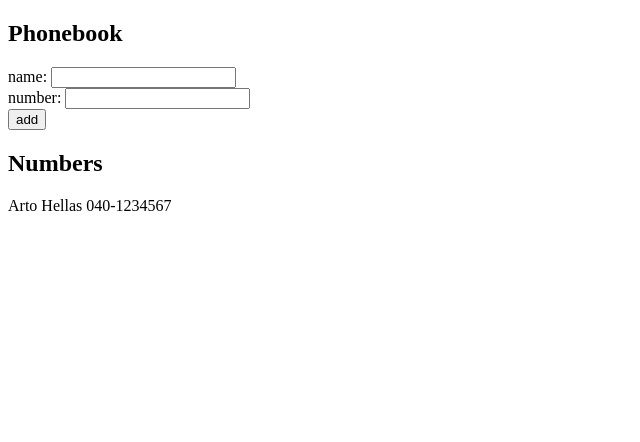
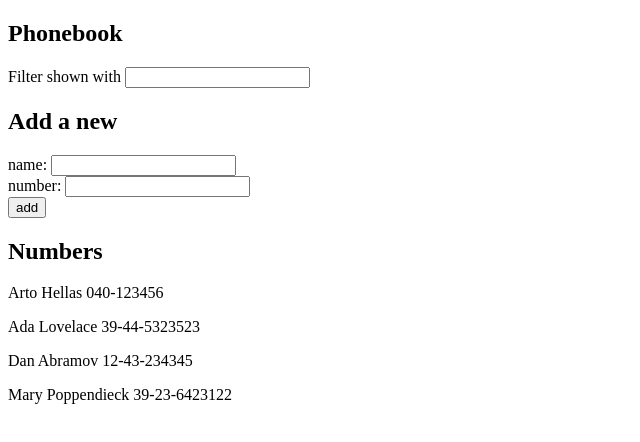
Before and after one commit to anhng1106/fullstackopen_course, a React (Vite) app in the folder part2/phonebook/: page / in a window 1280 px wide. Shown: the top 442 px of the page, without its empty margins (0-640 px from the left). Built offline with nearby package versions, Linux system fonts and the light colour scheme.

Commit message:
Completed ex 2.9 and 2.10

```diff
--- a/part2/phonebook/src/App.jsx
+++ b/part2/phonebook/src/App.jsx
@@ -1,12 +1,19 @@
 import { useState } from "react";
 import React from "react";
+import Filter from "./components/Filter";
+import PersonForm from "./components/PersonForm";
+import Persons from "./components/Persons";
 
 const App = () => {
   const [persons, setPersons] = useState([
-    { name: "Arto Hellas", number: "040-1234567" },
+    { name: "Arto Hellas", number: "040-123456", id: 1 },
+    { name: "Ada Lovelace", number: "39-44-5323523", id: 2 },
+    { name: "Dan Abramov", number: "12-43-234345", id: 3 },
+    { name: "Mary Poppendieck", number: "39-23-6423122", id: 4 },
   ]);
   const [newName, setNewName] = useState("");
   const [newNumber, setNewNumber] = useState("");
+  const [filter, setFilter] = useState("");
 
   const handleAddPerson = (event) => {
     event.preventDefault();
@@ -17,45 +24,41 @@ const App = () => {
     if (persons.some((person) => person.name === newName)) {
       alert(`${newName} is already added to phonebook`);
     } else {
-      const personObject = { name: newName, number: newNumber };
+      const personObject = {
+        name: newName,
+        number: newNumber,
+        id: persons.length + 1,
+      };
       setPersons(persons.concat(personObject));
       setNewName("");
       setNewNumber("");
     }
   };
 
+  const handleFilterChange = (event) => {
+    setFilter(event.target.value);
+  };
+
+  const filteredPersons = persons.filter((person) =>
+    person.name.toLowerCase().includes(filter.toLowerCase())
+  );
+
   return (
     <div>
       <h2>Phonebook</h2>
-      <form>
-        <div>
-          name:{" "}
-          <input
-            value={newName}
-            onChange={(event) => setNewName(event.target.value)}
-          />
-        </div>
-        <div>
-          number:{" "}
-          <input
-            value={newNumber}
-            onChange={(event) => setNewNumber(event.target.value)}
-          />
-        </div>
-        <div>
-          <button type="submit" onClick={handleAddPerson}>
-            add
-          </button>
-        </div>
-      </form>
+      <Filter value={filter} onChange={handleFilterChange} />
+
+      <h2>Add a new</h2>
+      <PersonForm
+        onSubmit={handleAddPerson}
+        newName={newName}
+        handleNameChange={(e) => setNewName(e.target.value)}
+        newNumber={newNumber}
+        handleNumberChange={(e) => setNewNumber(e.target.value)}
+      />
+
       <h2>Numbers</h2>
-      <div>
-        {persons.map((person, index) => (
-          <p key={index}>
-            {person.name} {person.number}
-          </p>
-        ))}
-      </div>
+      <Persons persons={filteredPersons} />
     </div>
   );
 };
--- /dev/null
+++ b/part2/phonebook/src/components/Filter.jsx
@@ -0,0 +1,10 @@
+import React from "react";
+const Filter = ({ value, onChange }) => {
+  return (
+    <div>
+      Filter shown with <input value={value} onChange={onChange} />
+    </div>
+  );
+};
+
+export default Filter;
--- /dev/null
+++ b/part2/phonebook/src/components/PersonForm.jsx
@@ -0,0 +1,24 @@
+import React from "react";
+const PersonForm = ({
+  onSubmit,
+  newName,
+  handleNameChange,
+  newNumber,
+  handleNumberChange,
+}) => {
+  return (
+    <form onSubmit={onSubmit}>
+      <div>
+        name: <input value={newName} onChange={handleNameChange} />
+      </div>
+      <div>
+        number: <input value={newNumber} onChange={handleNumberChange} />
+      </div>
+      <div>
+        <button type="submit">add</button>
+      </div>
+    </form>
+  );
+};
+
+export default PersonForm;
--- /dev/null
+++ b/part2/phonebook/src/components/Persons.jsx
@@ -0,0 +1,14 @@
+import React from "react";
+const Persons = ({ persons }) => {
+  return (
+    <div>
+      {persons.map((person) => (
+        <p key={person.id}>
+          {person.name} {person.number}
+        </p>
+      ))}
+    </div>
+  );
+};
+
+export default Persons;
```
